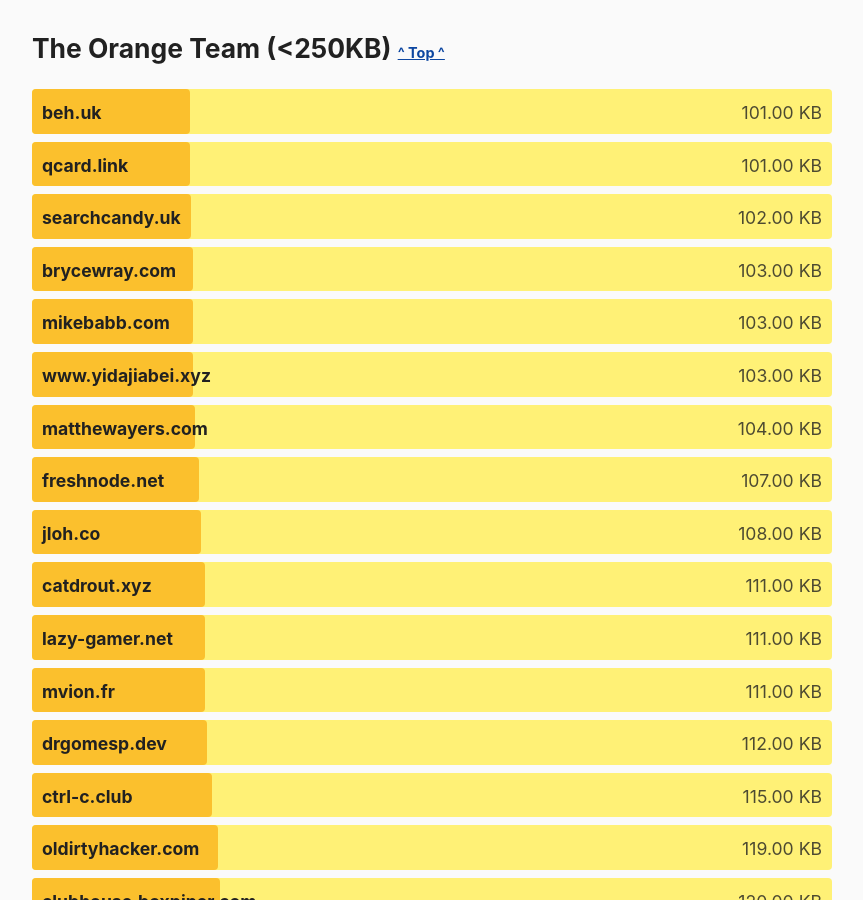
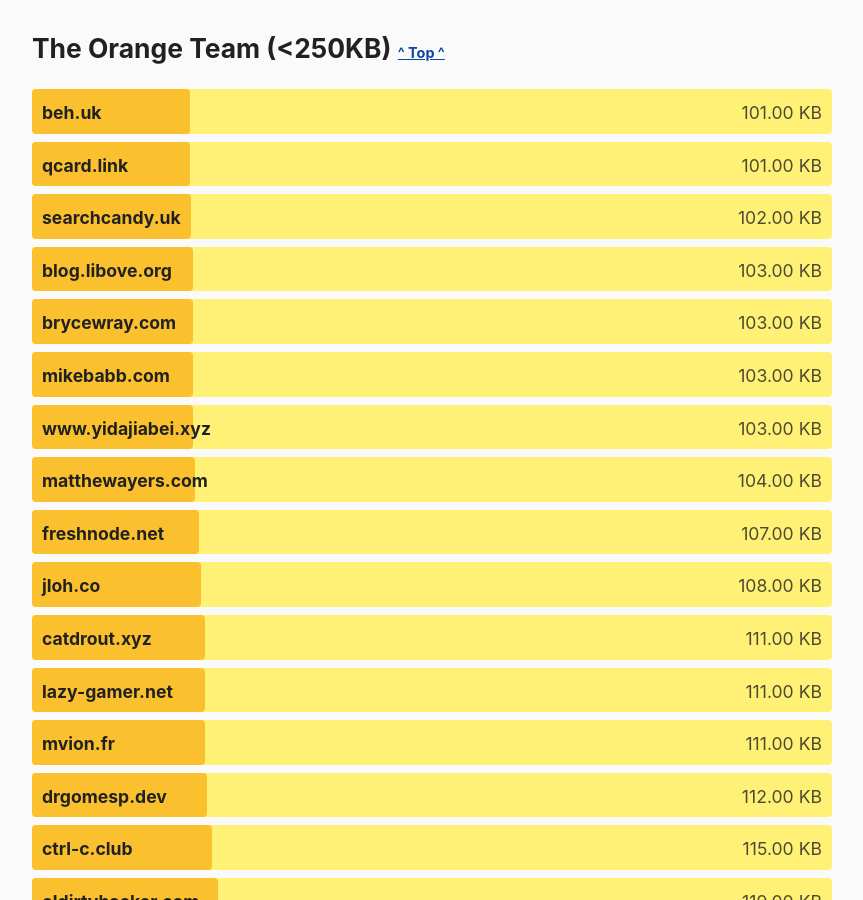
Before and after one commit to kevquirk/512kb.club, a Jekyll site: the page built from index.md, in a window 1280 px wide and 900 px high, scrolled down 17371 px. Shown: the whole window, without its empty margins (208-1071 px from the left). Built offline with Jekyll 4.4.1, drawn with Linux system fonts in a browser that asks for light colours.

Commit message:
Add blog.libove.org

```diff
--- a/_data/sites.yml
+++ b/_data/sites.yml
@@ -363,6 +363,11 @@
   size: 213
   last_checked: 2022-04-26
 
+- domain: blog.libove.org
+  url: https://blog.libove.org
+  size: 103
+  last_checked: 2022-08-31
+
 - domain: blog.omgmog.net
   url: https://blog.omgmog.net/
   size: 85.1
```
